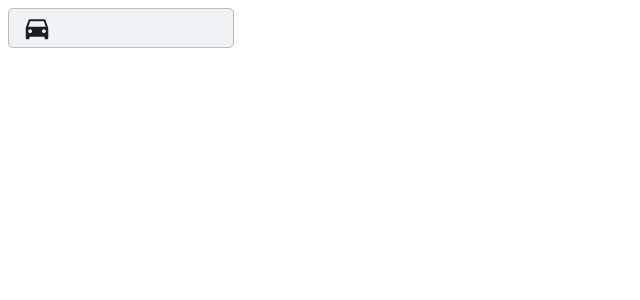
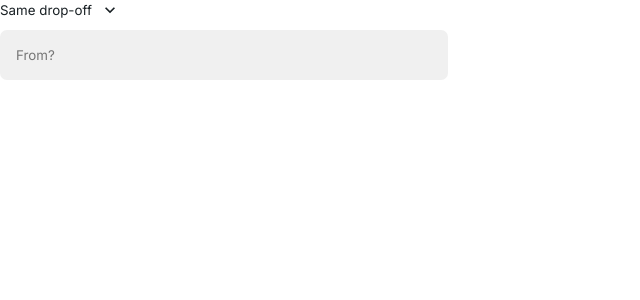
Before and after one commit to YohanesMulugeta/Sean-Rental-Form, a React (Create React App) app: page / in a window 1280 px wide. Shown: the top 300 px of the page, without its empty margins (0-640 px from the left). Built offline with nearby package versions, Linux system fonts and the light colour scheme.

Commit message:
syle rental form samediff with location input field

```diff
--- a/public/index.html
+++ b/public/index.html
@@ -22,6 +22,12 @@
     <link
       rel="stylesheet"
       href="https://fonts.googleapis.com/icon?family=Material+Icons"
+    />
+    <link rel="preconnect" href="https://fonts.googleapis.com" />
+    <link rel="preconnect" href="https://fonts.gstatic.com" crossorigin />
+    <link
+      href="https://fonts.googleapis.com/css2?family=Inter:wght@400;500;600;700;800&display=swap"
+      rel="stylesheet"
     />
     <!--
       Notice the use of %PUBLIC_URL% in the tags above.
--- a/src/App.jsx
+++ b/src/App.jsx
@@ -1,10 +1,11 @@
-import LocationInput from "./components/eachInputs/LocationInput";
+import RentalForm from "./components/RentalForm";
 
 import "./app.css";
+
 function App() {
   return (
     <div className="rental-form">
-      <LocationInput />
+      <RentalForm />
     </div>
   );
 }
--- a/src/app.css
+++ b/src/app.css
@@ -6,11 +6,18 @@
   box-sizing: border-box;
   color: #192024;
 
-  font-family: system-ui, -apple-system, BlinkMacSystemFont, "Segoe UI", Roboto,
-    Oxygen, Ubuntu, Cantarell, "Open Sans", "Helvetica Neue", sans-serif;
+  font-family: "Inter", sans-serif;
 }
 
 .rental-form {
   display: flex;
   align-items: flex-end;
 }
+
+.flex {
+  display: flex;
+}
+
+.column {
+  flex-direction: column;
+}
--- a/src/components/RentalForm.jsx
+++ b/src/components/RentalForm.jsx
@@ -1,16 +1,27 @@
 import { useState } from "react";
-import SelectDropOffLocation from "./eachInputs/DropOff";
-import Location from "./eachInputs/Location";
+
+import SameDiff from "./eachInputs/SameDiffDropOff";
+import Location from "./eachInputs/LocationInput";
+import RentDateRangePicker from "./eachInputs/RentDateRangePicker";
+
+import "./rentalForm.css";
 
 function RentalForm() {
-  const [isSame, setIsSame] = useState(true);
-  const width = isSame ? "100%" : "auto";
+  const [isSame, setIsSame] = useState("Same");
+  const width = isSame === "Same" ? "100%" : "auto";
   return (
     <form>
-      <SelectDropOffLocation setIsSame={setIsSame} />
-      <div style={{ display: "flex", width: "30rem" }}>
-        <Location label="From" width={width} />
-        {isSame ? null : <Location label="To" width={width} />}
+      <div className="flex inner-form-container column">
+        <SameDiff setIsSame={setIsSame} isSame={isSame} />
+        <div>
+          <div
+            style={{ display: "flex", width: "28rem" }}
+            className="form-fields-container"
+          >
+            <Location label="From?" width={width} />
+            {isSame === "Same" ? null : <Location label="To?" width={width} />}
+          </div>
+        </div>
       </div>
     </form>
   );
--- a/src/components/eachInputs/LocationInput.jsx
+++ b/src/components/eachInputs/LocationInput.jsx
@@ -1,32 +1,11 @@
-import * as React from "react";
-import { OutlinedInput } from "@mui/material";
-import InputLabel from "@mui/material/InputLabel";
-import InputAdornment from "@mui/material/InputAdornment";
-import FormControl from "@mui/material/FormControl";
-
-import DirectionsCarIcon from "@mui/icons-material/DirectionsCar";
+import { useState } from "react";
 import "./loction.css";
 
 export default function Location({ label, width }) {
+  const [value, setValue] = useState();
   return (
-    <FormControl sx={{ m: 1, width: width }} variant="outlined">
-      <InputLabel htmlFor="outlined-adornment-password">{label}</InputLabel>
-      <OutlinedInput
-        style={{
-          height: "40px",
-          fontWeight: "400",
-          fontSize: "14px",
-          backgroundColor: "rgb(240,243,245)",
-          borderRadius: "5px",
-        }}
-        id="outlined-adornment-password"
-        startAdornment={
-          <InputAdornment position="start">
-            <DirectionsCarIcon style={{ fontSize: "30px" }} />
-          </InputAdornment>
-        }
-        label={label}
-      />
-    </FormControl>
+    <div className="input-container" style={{ width: width }}>
+      <input className="location-input-field" type="text" placeholder={label} />
+    </div>
   );
 }
--- a/src/components/eachInputs/RentDateRangePicker.jsx
+++ b/src/components/eachInputs/RentDateRangePicker.jsx
@@ -80,6 +80,7 @@ function RentDateRangePicker() {
     removeActiveButtonStyle();
 
     initResize();
+    // eslint-disable-next-line react-hooks/exhaustive-deps
   }, []);
 
   useEffect(() => {
--- a/src/components/eachInputs/SameDiffDropOff.jsx
+++ b/src/components/eachInputs/SameDiffDropOff.jsx
@@ -5,12 +5,7 @@ import "./sameDiff.css";
 
 const selections = ["Same", "Different"];
 
-function SameDiffDropOff() {
-  const [selectedDrop, setSelectedDrop] = useState({
-    renderedValue: "Same",
-    value: "Same",
-  });
-
+function SameDiffDropOff({ setIsSame, isSame }) {
   const selectionRef = useRef();
 
   useEffect(() => {
@@ -25,31 +20,18 @@ function SameDiffDropOff() {
     return () => window.removeEventListener("click", handleOutsideClick);
   }, []);
 
-  function renderStr(val) {
-    return `${val} drop-off`;
-  }
-
   function renderList() {
     return selections.map((selection) => {
-      // eslint-disable-next-line testing-library/render-result-naming-convention
-      const txt = renderStr(selection);
       return (
         <li
           key={selection}
-          data-rendered={selection}
-          data-value={selection}
           onClick={(e) => {
-            setSelectedDrop({
-              renderedValue: e.target.dataset.rendered,
-              value: e.target.dataset.value,
-            });
+            setIsSame(selection);
             selectionRef.current.classList.add("hidden-container");
           }}
-          className={`selection ${
-            selection === selectedDrop.value ? "selected" : ""
-          }`}
+          className={`selection ${selection === isSame ? "selected" : ""}`}
         >
-          {txt}
+          {selection} drop-off
         </li>
       );
     });
@@ -61,11 +43,14 @@ function SameDiffDropOff() {
   }
 
   return (
-    <div className="dropDown-contaienr relative">
+    <div
+      className="dropDown-contaienr relative"
+      onClick={(e) => {
+        e.preventDefault();
+      }}
+    >
       <div className="button-container" onClick={handleClick}>
-        <button className="select-dropOff">
-          {renderStr(selectedDrop.renderedValue)}
-        </button>
+        <button className="select-dropOff">{isSame} drop-off</button>
         <ExpandMoreIcon fontSize="small" />
       </div>
       <div
--- a/src/components/eachInputs/loction.css
+++ b/src/components/eachInputs/loction.css
@@ -1,6 +1,13 @@
-div.MuiInputBase-root.MuiOutlinedInput-root {
+.location-input-field {
   border-style: none;
-  /* box-shadow: none; */
-  /* border: 2px solid saddlebrown; */
-  /* box-shadow: inset 0 0 0 2px #fff; */
+  background-color: rgb(240, 240, 240);
+  height: 50px;
+  padding: 8px 16px;
+  border-radius: 7px;
+  width: 100%;
 }
+
+.location-input-field:focus {
+  outline: none;
+  border: 1px rgb(25, 32, 36) solid;
+}
--- a/src/components/eachInputs/rentalDatePicker.css
+++ b/src/components/eachInputs/rentalDatePicker.css
@@ -72,7 +72,7 @@ button.rdrDay {
 .rdrDateInput {
   display: inline-block;
   width: 160px;
-  background-color: #f0f3f5;
+  background-color: rgb(240, 240, 240);
 }
 
 .rdrNextPrevButton:last-of-type,
@@ -92,7 +92,8 @@ button.rdrDay {
 
 .rdrDateDisplay {
   background-color: #fff;
-  gap: 20px;
+  gap: 5px;
+  margin: 0;
 }
 
 .rdrDefinedRangesWrapper {
--- /dev/null
+++ b/src/components/rentalForm.css
@@ -0,0 +1,7 @@
+.inner-form-container {
+  gap: 10px;
+}
+
+.form-fields-container {
+  gap: 5px;
+}
```
